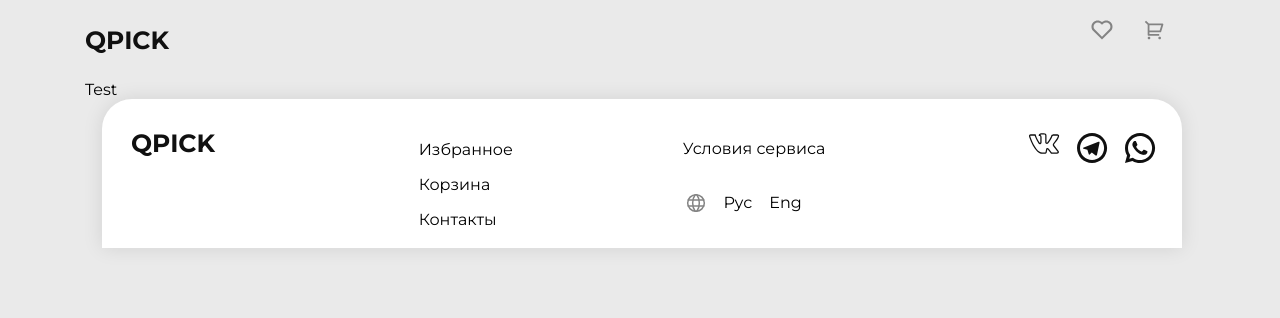
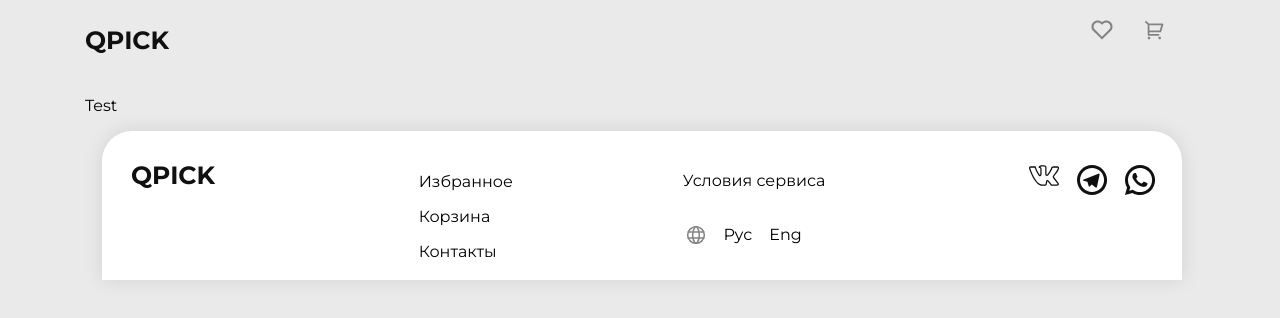
Before and after one commit to ZNP8b/neoflex-shop, a React (Create React App) app: page /cart in a window 1280 px wide. Shown: the top 318 px of the page. Built offline with nearby package versions, Linux system fonts and the light colour scheme.

Commit message:
cart content change

```diff
--- a/src/components/Cart/Cart.js
+++ b/src/components/Cart/Cart.js
@@ -5,7 +5,9 @@ export function Cart() {
     return (
         <div>
             <Header />
-            <div className="content">Test</div>
+            <div className="content">
+                <p>Test</p>
+            </div>
             <Footer />
         </div>
     );
```
